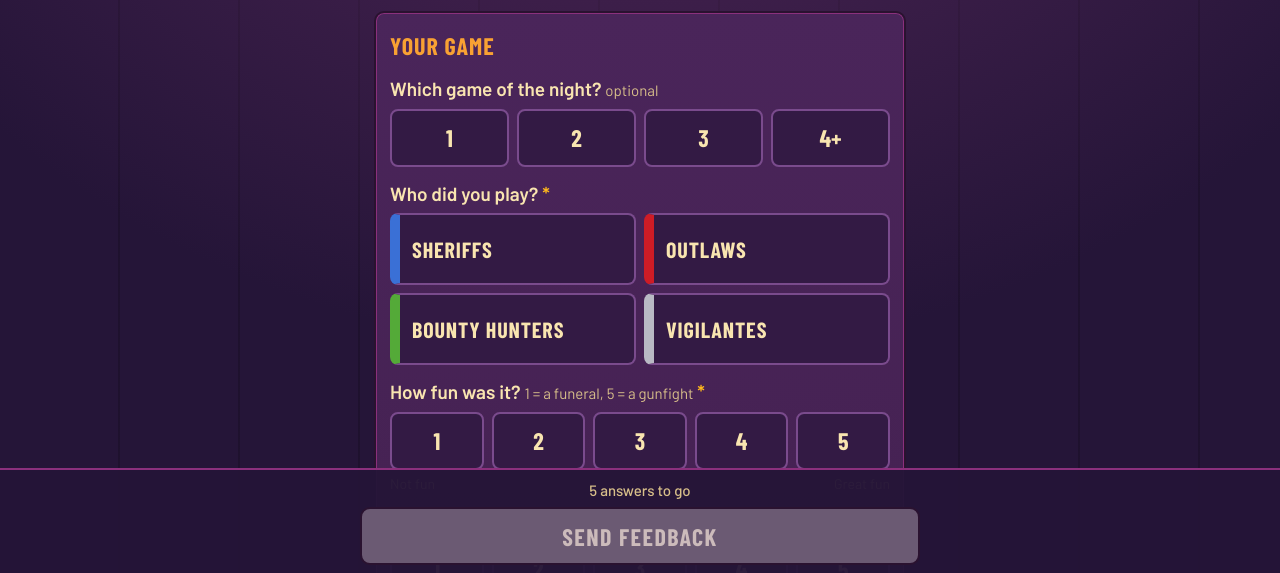
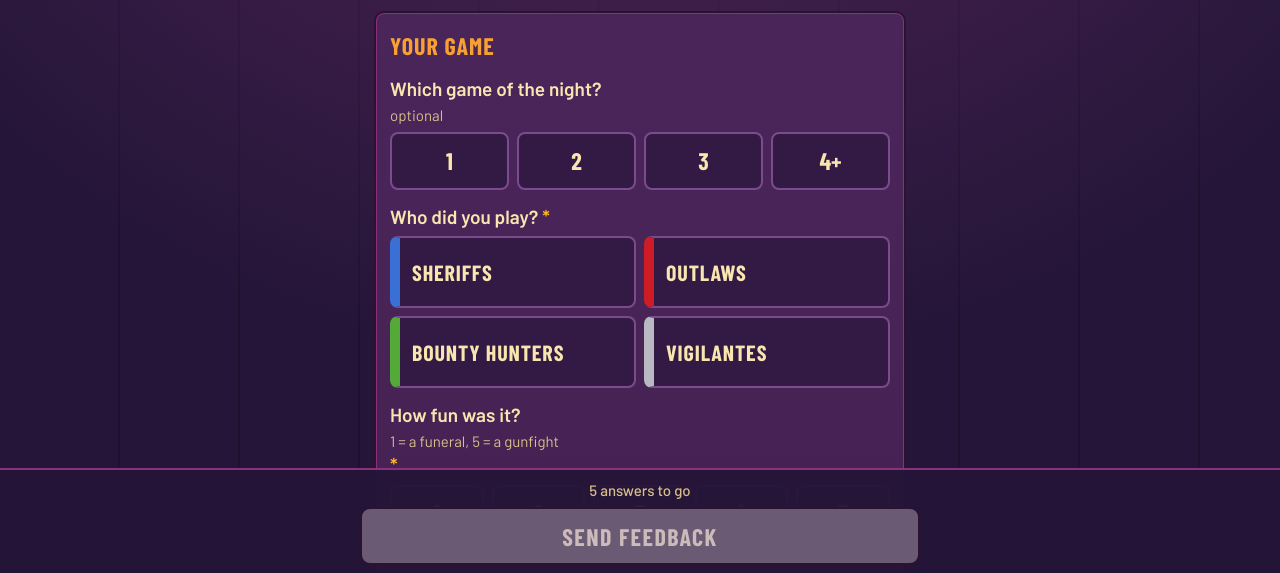
Before and after one commit to playdreadwood/playtest, a plain HTML site: page index.html in a window 1280 px wide. Shown: the part 225-798 px from the top of the page. Drawn offline with Linux system fonts and the light colour scheme.

Commit message:
Question hint on its own line

```diff
--- a/assets/app.css
+++ b/assets/app.css
@@ -99,3 +99,4 @@ p,label,li{text-wrap:pretty}
 .chips.grid2,.chips.grid3,.chips.grid4,.chips.five,.chips.eq{grid-auto-rows:1fr}
 .chip{text-align:center;line-height:1.1}
 .chip.fac{min-height:72px;align-items:center}
+.q small{display:block;margin-top:2px}
```
